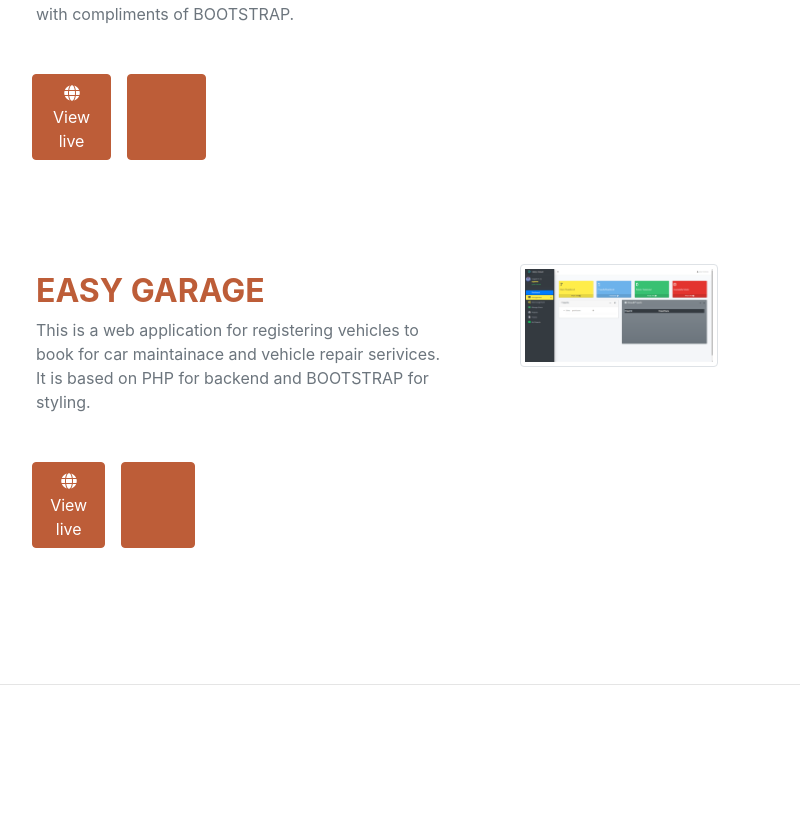
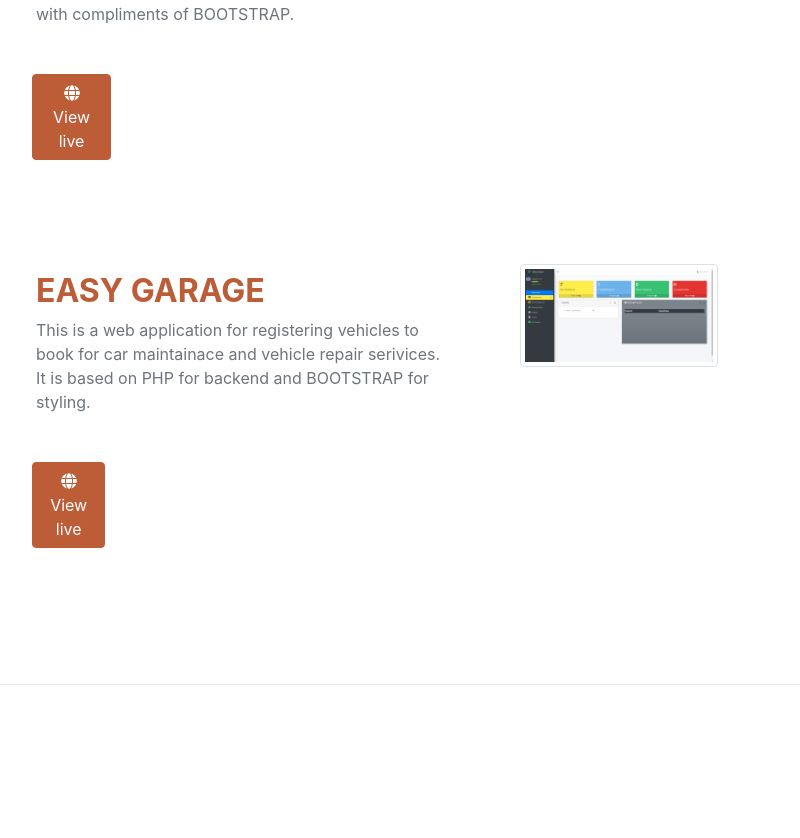
Before and after one commit to Chege-Simon/portfolio, a plain HTML site: page index.html in a window 1280 px wide. Shown: the part 1201-2039 px from the top of the page, without its empty margins (352-1152 px from the left). Drawn offline with nearby package versions, Linux system fonts and the light colour scheme; a web font is replaced by a local one.

Commit message:
removing view source button for security purpose

```diff
--- a/index.html
+++ b/index.html
@@ -60,7 +60,7 @@
                              It is build with LARAVEL for backend, VUEJS for frontend with compliments of BOOTSTRAP.
                              <div class="row mt-5">
                                 <a class="btn btn-primary col-sm-6 col-md-4 col-lg-2 mx-2 text-sm"  href="http://easy-garage.herokuapp.com/" target="_blank"><i class="fa fa-globe fa-fw" aria-hidden="true"></i>View live</a>
-                                <a class="btn btn-primary col-sm-6 col-md-4 col-lg-2 mx-2 text-sm" ></a>
+                                <a class="col-sm-6 col-md-4 col-lg-2 mx-2 text-sm" ></a>
                                 <!-- <a class="btn btn-primary col-sm-6 col-md-4 col-lg-2 mx-2 text-sm" href="https://github.com/Chege-Simon/easyGarage" target="_blank"><i class="fab fa-github fa-fw" aria-hidden="true"></i>View source</a> -->
                             </div>
                         </div>
@@ -75,7 +75,7 @@
                             It is based on PHP for backend and BOOTSTRAP for styling.
                             <div class="row mt-5">
                                 <a class="btn btn-primary col-sm-6 col-md-4 col-lg-2 mx-2 text-sm"  href="http://easy-issue.herokuapp.com/" target="_blank"><i class="fa fa-globe fa-fw" aria-hidden="true"></i>View live</a>
-                                <a class="btn btn-primary col-sm-6 col-md-4 col-lg-2 mx-2 text-sm" ></a>
+                                <a class="col-sm-6 col-md-4 col-lg-2 mx-2 text-sm" ></a>
                                 <!-- <a class="btn btn-primary col-sm-6 col-md-4 col-lg-2 mx-2 text-sm" href="https://github.com/Chege-Simon/easyGarage" target="_blank"><i class="fab fa-github fa-fw" aria-hidden="true"></i>View source</a> -->
                             </div>
                         </div>
```
